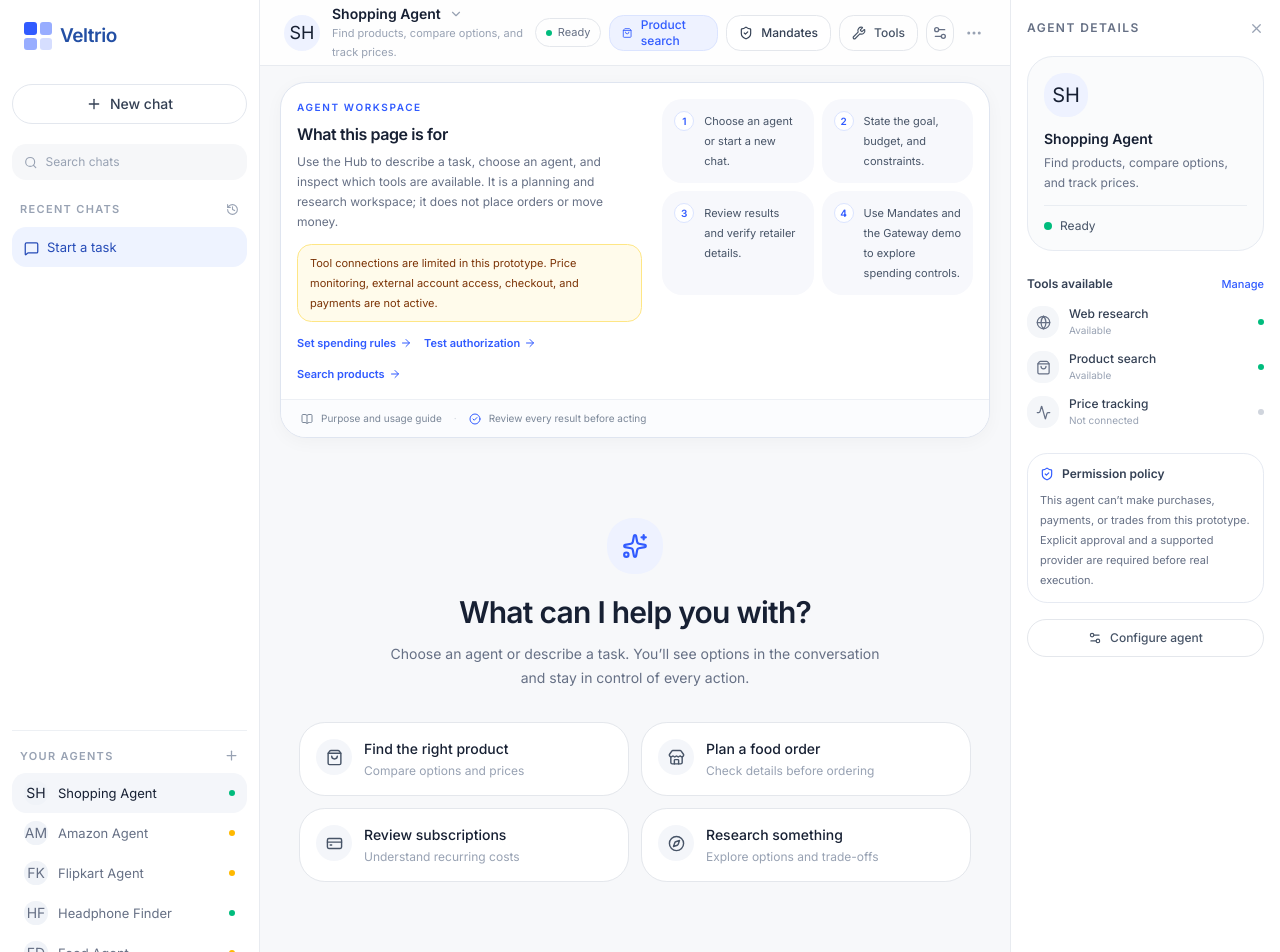
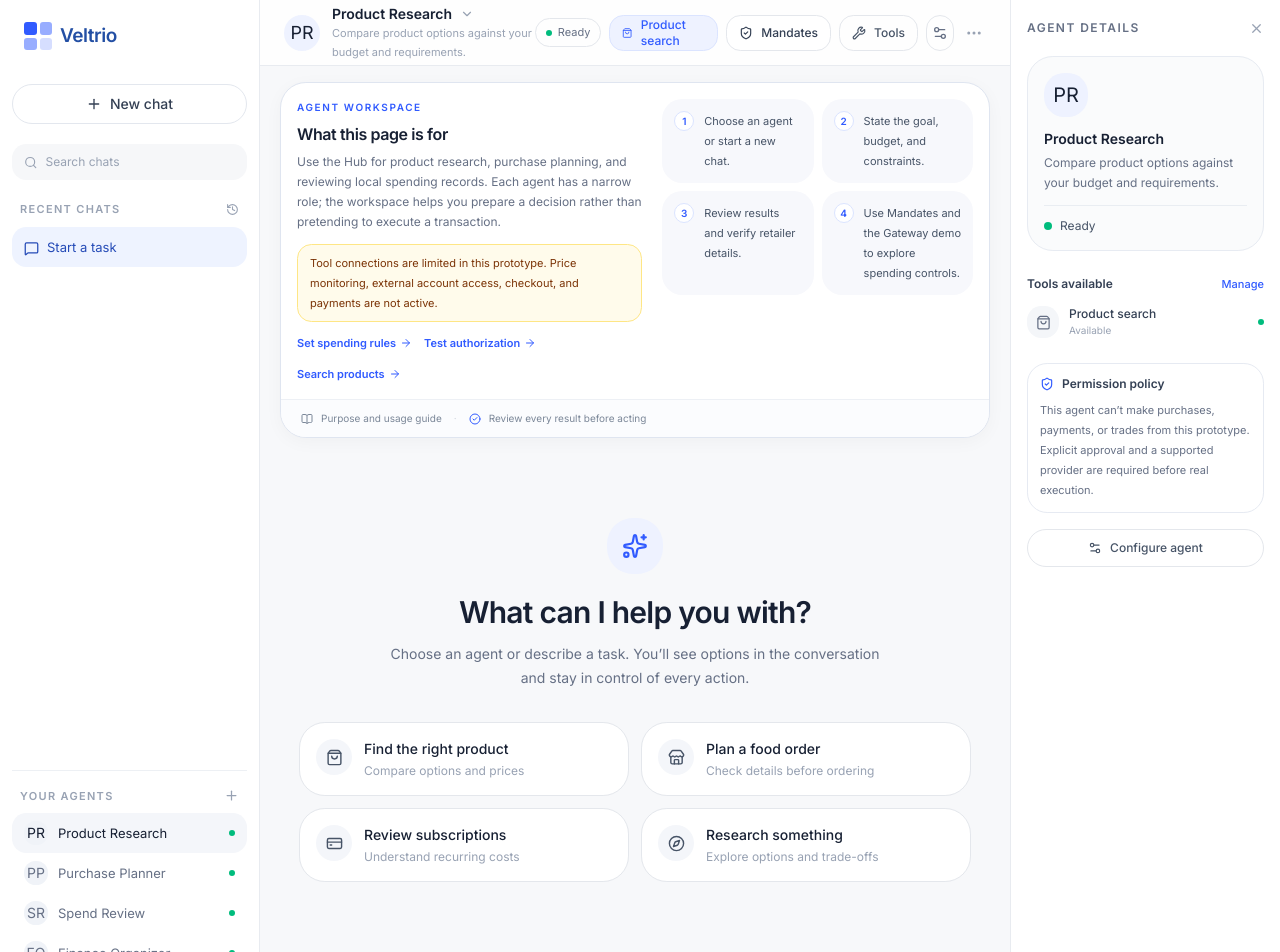
Before and after one commit to Saishashank2425/veltrio, a Next.js app: page /agents in a window 1280 px wide. Shown: the top 952 px of the page. Built offline with nearby package versions, Linux system fonts and the light colour scheme.

Commit message:
Focus Agent Hub on product research, purchase planning, and spend review

```diff
--- a/components/agents/AgentHub.tsx
+++ b/components/agents/AgentHub.tsx
@@ -27,14 +27,10 @@ const defaultTools = [
 ];
 
 const starterAgents: Agent[] = [
-  { id: "shopping", name: "Shopping Agent", kind: "Shopping", icon: "SH", description: "Find products, compare options, and track prices.", tools: ["web", "shopping", "price"], status: "Ready" },
-  { id: "amazon", name: "Amazon Agent", kind: "Shopping", icon: "AM", description: "Explore Amazon listings and compare products.", tools: ["web", "shopping", "price"], status: "Tools not connected" },
-  { id: "flipkart", name: "Flipkart Agent", kind: "Shopping", icon: "FK", description: "Find deals and compare Flipkart products.", tools: ["web", "shopping", "price"], status: "Tools not connected" },
-  { id: "headphones", name: "Headphone Finder", kind: "Shopping", icon: "HF", description: "Match headphones to your budget and needs.", tools: ["web", "shopping", "price"], status: "Ready" },
-  { id: "food", name: "Food Agent", kind: "Food & delivery", icon: "FD", description: "Explore menus, customise meals, and prepare orders.", tools: ["web", "location"], status: "Tools not connected" },
-  { id: "subscriptions", name: "Subscription Agent", kind: "Finance", icon: "SUB", description: "Track renewals and recurring subscriptions.", tools: ["finance", "notify"], status: "Ready" },
-  { id: "stocks", name: "Stock Market Agent", kind: "Investing", icon: "INV", description: "Research stocks and create watchlists or simulated orders.", tools: ["web", "notify"], status: "Research only" },
-  { id: "finance", name: "Finance Agent", kind: "Finance", icon: "FIN", description: "Understand spending, bills, EMIs, and upcoming payments.", tools: ["finance"], status: "Ready" },
+  { id: "shopping", name: "Product Research", kind: "Commerce", icon: "PR", description: "Compare product options against your budget and requirements.", tools: ["shopping"], status: "Ready" },
+  { id: "purchase", name: "Purchase Planner", kind: "Commerce", icon: "PP", description: "Turn a shortlist into a review checklist and spending-rule draft.", tools: ["shopping"], status: "Ready" },
+  { id: "subscriptions", name: "Spend Review", kind: "Finance", icon: "SR", description: "Organise subscription, bill, and recurring-cost records saved in this browser.", tools: ["finance"], status: "Ready" },
+  { id: "finance", name: "Finance Organizer", kind: "Finance", icon: "FO", description: "Review local income, expenses, bills, cards, and EMIs.", tools: ["finance"], status: "Ready" },
 ];
 
 const starterConversations: Conversation[] = [
@@ -69,8 +65,9 @@ export default function AgentHub() {
         const saved = JSON.parse(raw);
         if (Array.isArray(saved.conversations) && saved.conversations.length) setConversations(saved.conversations);
         if (Array.isArray(saved.agents) && saved.agents.length) {
-          const iconById: Record<string, string> = { shopping: "SH", amazon: "AM", flipkart: "FK", headphones: "HF", food: "FD", subscriptions: "SB", stocks: "IV", finance: "FN" };
-          setAgents(saved.agents.map((item: Agent) => ({ ...item, icon: iconById[item.id] ?? (/^[A-Z]{1,3}$/.test(item.icon) ? item.icon : "CA") })));
+          const iconById: Record<string, string> = { shopping: "PR", purchase: "PP", subscriptions: "SR", finance: "FO" };
+          const focusedAgents = saved.agents.filter((item: Agent) => ["shopping", "purchase", "subscriptions", "finance"].includes(item.id) || item.kind === "Custom");
+          setAgents(focusedAgents.map((item: Agent) => ({ ...item, icon: iconById[item.id] ?? (/^[A-Z]{1,3}$/.test(item.icon) ? item.icon : "CA") })));
         }
       }
     } catch { /* keep starter data if local storage is unavailable */ }
@@ -235,7 +232,7 @@ export default function AgentHub() {
             </div>
           </header>
 
-          <PageGuide compact eyebrow="Agent workspace" title="What this page is for" purpose="Use the Hub to describe a task, choose an agent, and inspect which tools are available. It is a planning and research workspace; it does not place orders or move money." steps={["Choose an agent or start a new chat.", "State the goal, budget, and constraints.", "Review results and verify retailer details.", "Use Mandates and the Gateway demo to explore spending controls."]} note="Tool connections are limited in this prototype. Price monitoring, external account access, checkout, and payments are not active." links={[{ label: "Set spending rules", href: "/mandates" }, { label: "Test authorization", href: "/demo" }, { label: "Search products", href: "/shop" }]} />
+          <PageGuide compact eyebrow="Agent workspace" title="What this page is for" purpose="Use the Hub for product research, purchase planning, and reviewing local spending records. Each agent has a narrow role; the workspace helps you prepare a decision rather than pretending to execute a transaction." steps={["Choose an agent or start a new chat.", "State the goal, budget, and constraints.", "Review results and verify retailer details.", "Use Mandates and the Gateway demo to explore spending controls."]} note="Tool connections are limited in this prototype. Price monitoring, external account access, checkout, and payments are not active." links={[{ label: "Set spending rules", href: "/mandates" }, { label: "Test authorization", href: "/demo" }, { label: "Search products", href: "/shop" }]} />
 
           {activeView === "tools" ? <section className="mx-auto w-full max-w-4xl flex-1 overflow-y-auto px-7 py-9 max-sm:px-4">
             <div className="mb-7"><div className="mb-2 inline-flex items-center gap-2 rounded-full bg-[#eef2ff] px-3 py-1.5 text-xs font-medium text-[#315bff]"><Wrench size={13}/> Agent capabilities</div><h2 className="text-2xl font-semibold tracking-tight">Tools & integrations</h2><p className="mt-2 max-w-xl text-sm leading-6 text-[#667085]">Choose what this agent is allowed to use. A tool is only usable when its integration is connected and configured.</p></div>
```
